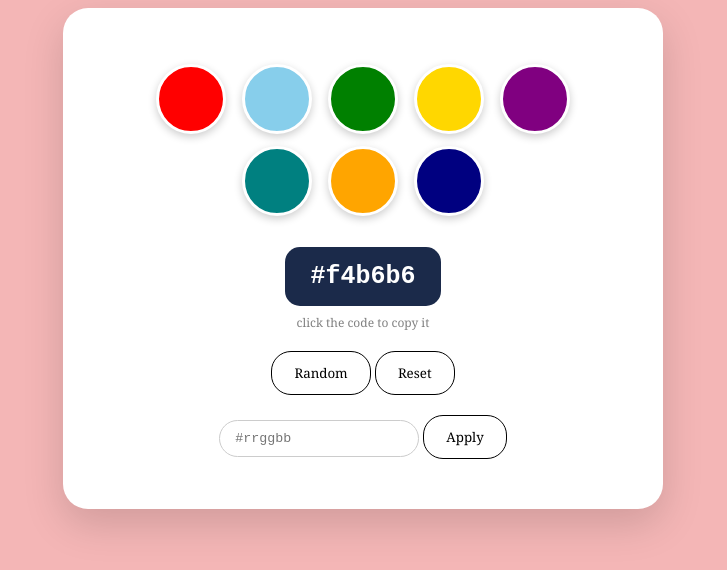
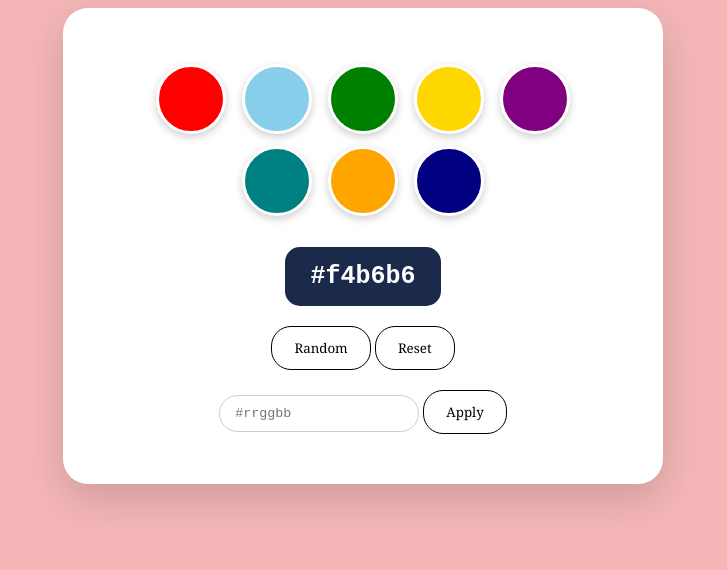
Before and after one commit to David-8089/color-switcher-playground, a plain HTML site: page index.html in a window 1280 px wide. Shown: the part 196-766 px from the top of the page, without its empty margins (277-1004 px from the left). Drawn offline with Linux system fonts and the light colour scheme.

Commit message:
Update index.html

```diff
--- a/index.html
+++ b/index.html
@@ -55,8 +55,6 @@
       </div>
 
       <button id="hexBox" onclick="copyHex()">#f4b6b6</button>
-      <p class="small">click the code to copy it</p>
-
       <div class="buttons">
         <button onclick="randomColor()">Random</button>
         <button onclick="resetColor()">Reset</button>
```
